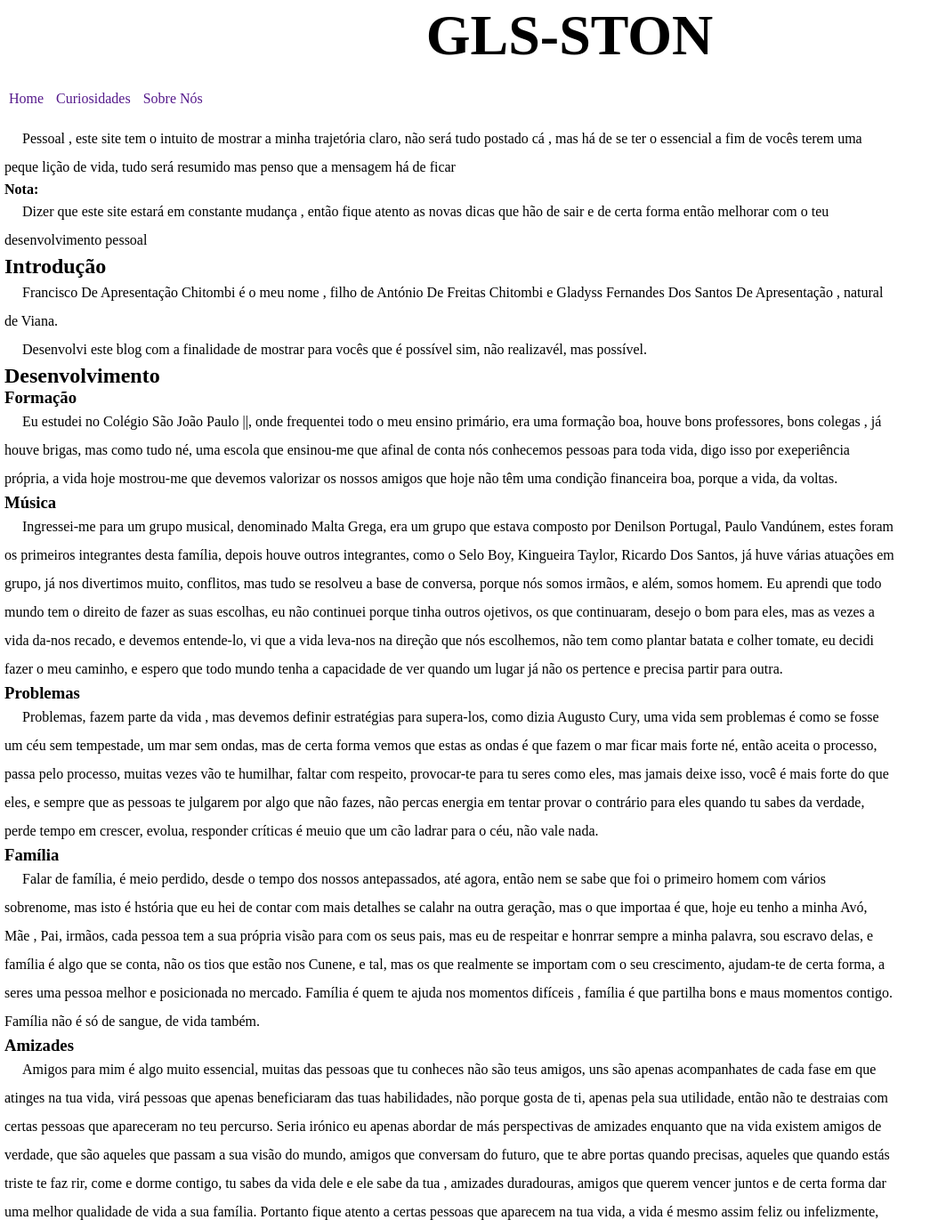
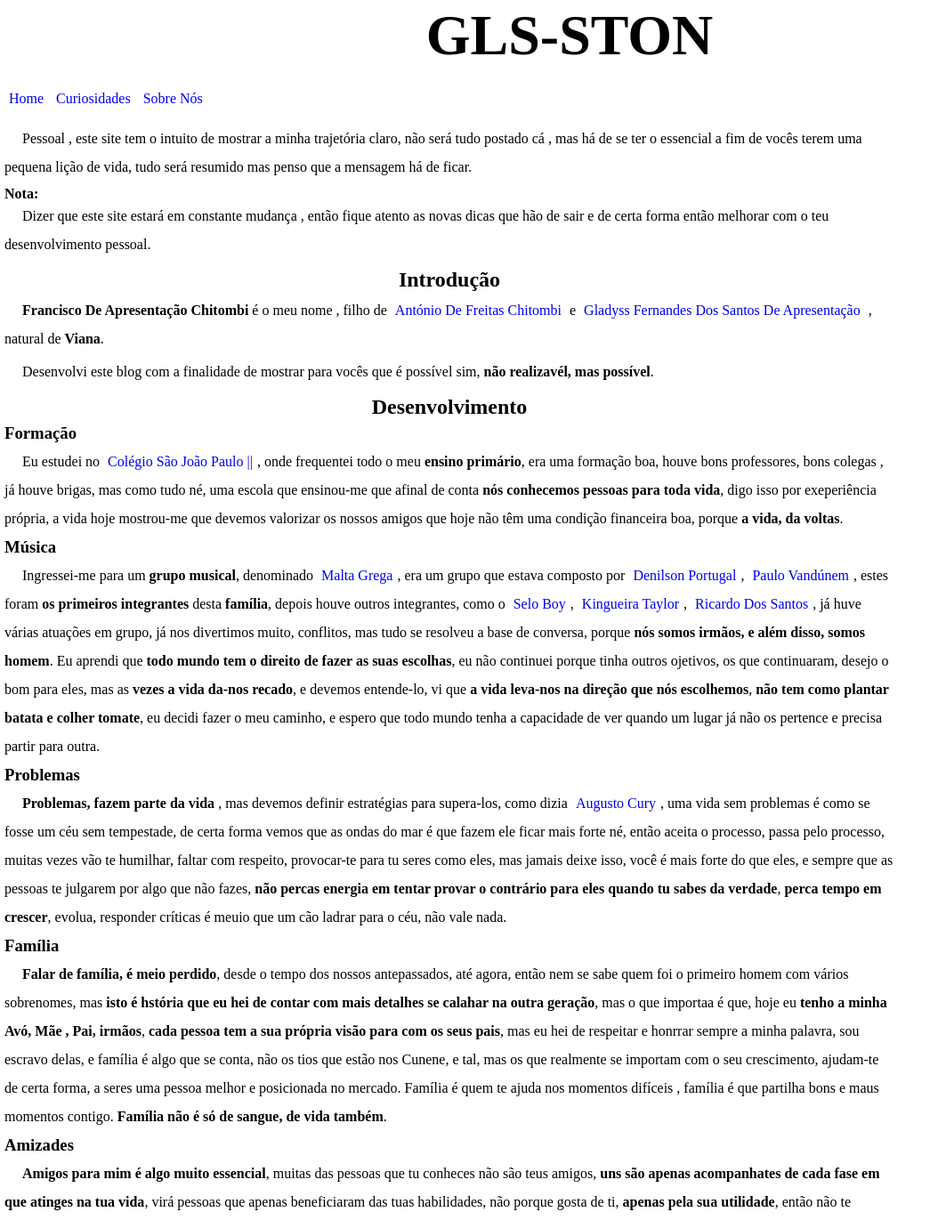
Before and after one commit to FranciscoChitombi/meusprojetospessoais, a plain HTML site: page minha_002/index.html in a window 1280 px wide. Shown: the part 47-1418 px from the top of the page at 89% size, without its empty margins (0-1063 px from the left). Drawn offline with Linux system fonts and the light colour scheme.

Commit message:
Atualizei o meu site

```diff
--- a/minha_002/index.html
+++ b/minha_002/index.html
@@ -15,50 +15,50 @@
 <main>
 <nav>
 
-        <a href="">Home</a>
-        <a href="">Curiosidades</a>
-        <a href="">Sobre Nós</a>
+        <a href="#">Home</a>
+        <a href="#">Curiosidades</a>
+        <a href="#">Sobre Nós</a>
 
 </nav>
 
-<p>Pessoal , este site tem o intuito de mostrar a minha trajetória claro, não será tudo postado cá , mas há de se ter o essencial a fim de vocês terem uma peque lição de vida, tudo será resumido mas penso que a mensagem há de ficar</p>
+<p>Pessoal , este site tem o intuito de mostrar a minha trajetória claro, não será tudo postado cá , mas há de se ter o essencial a fim de vocês terem uma pequena lição de vida, tudo será resumido mas penso que a mensagem há de ficar.</p>
 
 <h4>Nota:</h4>
 
-<p>Dizer que este site estará em constante mudança , então fique atento as novas dicas que hão de sair e de certa forma então melhorar com o teu desenvolvimento pessoal</p>
+<p>Dizer que este site estará em constante mudança , então fique atento as novas dicas que hão de sair e de certa forma então melhorar com o teu desenvolvimento pessoal.</p>
 
 <h2>Introdução</h2>
 
-<p>Francisco De Apresentação Chitombi é o meu nome , filho de António De Freitas Chitombi e Gladyss Fernandes Dos Santos De Apresentação , natural de Viana.</p>
+<p><strong>Francisco De Apresentação Chitombi</strong> é o meu nome , filho de <a href="#">António De Freitas Chitombi</a> e <a href="#">Gladyss Fernandes Dos Santos De Apresentação</a> , natural de <strong>Viana</strong>.</p>
 
-<p>Desenvolvi este blog com a finalidade de mostrar para vocês que é possível sim, não realizavél, mas possível.</p>
+<p>Desenvolvi este blog com a finalidade de mostrar para vocês que é possível sim, <strong>não realizavél, mas possível</strong>.</p>
 
 <h2>Desenvolvimento</h2>
 
 <h3>Formação</h3>
 
-<p>Eu estudei no Colégio São João Paulo ||, onde frequentei todo o meu ensino primário, era uma formação boa, houve bons professores, bons colegas , já houve brigas, mas como tudo né, uma escola que ensinou-me que afinal de conta nós conhecemos pessoas para toda vida, digo isso por exeperiência própria, a vida hoje mostrou-me que devemos valorizar os nossos amigos que hoje não têm uma condição financeira boa, porque a vida, da voltas. </p>
+<p>Eu estudei no <a href="#">Colégio São João Paulo ||</a>, onde frequentei todo o meu <strong>ensino primário</strong>, era uma formação boa, houve bons professores, bons colegas , já houve brigas, mas como tudo né, uma escola que ensinou-me que afinal de conta <strong>nós conhecemos pessoas para toda vida</strong>, digo isso por exeperiência própria, a vida hoje mostrou-me que devemos valorizar os nossos amigos que hoje não têm uma condição financeira boa, porque <strong>a vida, da voltas</strong>. </p>
 
 <h3>Música</h3>
 
-<p>Ingressei-me para um grupo musical, denominado Malta Grega, era um grupo que estava composto por Denilson Portugal, Paulo Vandúnem, estes foram os primeiros integrantes desta família, depois houve outros integrantes, como o Selo Boy, Kingueira Taylor, Ricardo Dos Santos, já huve várias atuações em grupo, já nos divertimos muito, conflitos, mas tudo se resolveu a base de conversa, porque nós somos irmãos, e além, somos homem. Eu aprendi que todo mundo tem o direito de fazer as suas escolhas, eu não continuei porque tinha outros ojetivos, os que continuaram, desejo o bom para eles, mas as vezes a vida da-nos recado, e devemos entende-lo, vi que a vida leva-nos na direção que nós escolhemos, não tem como plantar batata e colher tomate, eu decidi fazer o meu caminho, e espero que todo mundo tenha a capacidade de ver quando um lugar já não os pertence e precisa partir para outra.</p>
+<p>Ingressei-me para um <strong>grupo musical</strong>, denominado <a href="#">Malta Grega</a>, era um grupo que estava composto por <a href="#">Denilson Portugal</a>, <a href="#">Paulo Vandúnem</a>, estes foram <strong>os primeiros integrantes</strong> desta <strong>família</strong>, depois houve outros integrantes, como o <a href="#">Selo Boy</a>, <a href="#">Kingueira Taylor</a>, <a href="#">Ricardo Dos Santos</a>, já huve várias atuações em grupo, já nos divertimos muito, conflitos, mas tudo se resolveu a base de conversa, porque <strong>nós somos irmãos, e além disso, somos homem</strong>. Eu aprendi que <strong>todo mundo tem o direito de fazer as suas escolhas</strong>, eu não continuei porque tinha outros ojetivos, os que continuaram, desejo o bom para eles, mas as <strong>vezes a vida da-nos recado</strong>, e devemos entende-lo, vi que <strong>a vida leva-nos na direção que nós escolhemos</strong>, <strong>não tem como plantar batata e colher tomate</strong>, eu decidi fazer o meu caminho, e espero que todo mundo tenha a capacidade de ver quando um lugar já não os pertence e precisa partir para outra.</p>
 
 <h3>Problemas</h3>
 
 
-<p>Problemas, fazem parte da vida , mas devemos definir estratégias para supera-los, como dizia Augusto Cury, uma vida sem problemas é como se fosse um céu sem tempestade, um mar sem ondas, mas de certa forma vemos que estas as ondas é que fazem o mar ficar mais forte né, então aceita o processo, passa pelo processo, muitas vezes vão te humilhar, faltar com respeito, provocar-te para tu seres como eles, mas jamais deixe isso, você é mais forte do que eles, e sempre que as pessoas te julgarem por algo que não fazes, não percas energia em tentar provar o contrário para eles quando tu sabes da verdade, perde tempo em crescer, evolua, responder críticas é meuio que um cão ladrar para o céu, não vale nada.</p>
+<p><strong>Problemas, fazem parte da vida</strong> , mas devemos definir estratégias para supera-los, como dizia <a href="#">Augusto Cury</a>, uma vida sem problemas é como se fosse um céu sem tempestade, de certa forma vemos que as ondas do mar é que fazem ele ficar mais forte né, então aceita o processo, passa pelo processo, muitas vezes vão te humilhar, faltar com respeito, provocar-te para tu seres como eles, mas jamais deixe isso, você é mais forte do que eles, e sempre que as pessoas te julgarem por algo que não fazes, <strong>não percas energia em tentar provar o contrário para eles quando tu sabes da verdade</strong>, <strong>perca tempo em crescer</strong>, evolua, responder críticas é meuio que um cão ladrar para o céu, não vale nada.</p>
 
 <h3>Família</h3>
 
-<p>Falar de família, é meio perdido, desde o tempo dos nossos antepassados, até agora, então nem se sabe que foi o primeiro homem com vários sobrenome, mas isto é hstória que eu hei de contar com mais detalhes se calahr na outra geração, mas o que importaa é que, hoje eu tenho a minha Avó, Mãe , Pai, irmãos, cada pessoa tem a sua própria visão para com os seus pais, mas eu de respeitar e honrrar sempre a minha palavra, sou escravo delas, e família é algo que se conta, não os tios que estão nos Cunene, e tal, mas os que realmente se importam com o seu crescimento, ajudam-te de certa forma, a seres uma pessoa melhor e posicionada no mercado. Família é quem te ajuda nos momentos difíceis , família é que partilha bons e maus momentos contigo. Família não é só de sangue, de vida também. </p>
+<p><strong>Falar de família, é meio perdido</strong>, desde o tempo dos nossos antepassados, até agora, então nem se sabe quem foi o primeiro homem com vários sobrenomes, mas <strong>isto é hstória que eu hei de contar com mais detalhes se calahar na outra geração</strong>, mas o que importaa é que, hoje eu <strong>tenho a minha Avó, Mãe , Pai, irmãos</strong>, <strong>cada pessoa tem a sua própria visão para com os seus pais</strong>, mas eu hei de respeitar e honrrar sempre a minha palavra, sou escravo delas, e família é algo que se conta, não os tios que estão nos Cunene, e tal, mas os que realmente se importam com o seu crescimento, ajudam-te de certa forma, a seres uma pessoa melhor e posicionada no mercado. Família é quem te ajuda nos momentos difíceis , família é que partilha bons e maus momentos contigo. <strong>Família não é só de sangue, de vida também</strong>. </p>
 
 <h3>Amizades</h3>
 
-<p>Amigos para mim é algo muito essencial, muitas das pessoas que tu conheces não são teus amigos, uns são apenas acompanhates de cada fase em que atinges na tua vida, virá pessoas que apenas beneficiaram das tuas habilidades, não porque gosta de ti, apenas pela sua utilidade, então não te destraias com certas pessoas que apareceram no teu percurso. Seria irónico eu apenas abordar de más perspectivas de amizades enquanto que na vida existem amigos de verdade, que são aqueles que passam a sua visão do mundo, amigos que conversam do futuro, que te abre portas quando precisas, aqueles que quando estás triste te faz rir, come e dorme contigo, tu sabes da vida dele e ele sabe da tua , amizades duradouras, amigos que querem vencer juntos e de certa forma dar uma melhor qualidade de vida a sua família. Portanto fique atento a certas pessoas que aparecem na tua vida, a vida é mesmo assim feliz ou infelizmente, temos de aceitar a realidade da vida e dar a volta quando ela nos magoar, vamos todos vencer.</p>
+<p><strong>Amigos para mim é algo muito essencial</strong>, muitas das pessoas que tu conheces não são teus amigos, <strong>uns são apenas acompanhates de cada fase em que atinges na tua vida</strong>, virá pessoas que apenas beneficiaram das tuas habilidades, não porque gosta de ti, <strong>apenas pela sua utilidade</strong>, então não te destraias com certas pessoas que apareceram no teu percurso. Seria irónico eu apenas abordar de más perspectivas de amizades enquanto que <strong>na vida existem amigos de verdade</strong>, que são aqueles que passam a sua visão do mundo, amigos que conversam do futuro, que te abre portas quando precisas, aqueles que quando estás triste te faz rir, come e dorme contigo, tu sabes da vida dele e ele sabe da tua , amizades duradouras, amigos que querem vencer juntos e de certa forma dar uma melhor qualidade de vida a sua família. Portanto fique atento a certas pessoas que aparecem na tua vida, a vida é mesmo assim, feliz ou infelizmente, <strong>temos de aceitar a realidade da vida e dar a volta quando ela nos magoar</strong>, vamos todos vencer.</p>
 
 <h2>Conclusão</h2>
 
-<p>Quero terminar esta minha abordagem de modo a encorajar todo mundo a seguir o teu futuro, lembra que tudo vai de acordo a nossa realidade, nunca faça algo que vos faz perder tempo e não faz a vossa vida progredir, se eu estou aqui hoje a desenvolver este site para vocês, é porque eu sei que de certa forma vai me ajudar a crescer, melhorar a cada dia, e ser bom naquilo que faço, sinto que estas dicas foram muito valiosas, faltou coisas? Claro faltou, mas não devemos ter pressa, com a fé de Deus, se cuidem e amam vocês mesmo, sejam felizes. GLS-Ston</p>
+<p>Quero terminar esta minha abordagem de modo a encorajar todo mundo a seguir o teu futuro, lembra que tudo vai de acordo a nossa realidade, <strong>nunca faça algo que vos faz perder tempo e não faz a vossa vida progredir</strong>, se eu estou aqui hoje a desenvolver este site para vocês, é porque eu sei que de certa forma vai me ajudar a crescer, melhorar a cada dia, e ser bom naquilo que faço, sinto que estas dicas foram muito valiosas, faltou coisas? Claro faltou, mas não devemos ter pressa, <strong>com a fé de Deus, se cuidem e amam vocês mesmo</strong>, sejam felizes. <strong>GLS-Ston</strong></p>
 
 <footer><p>Site desenvolvido pela equipe GLS-STON</p></footer>
 </main>
--- a/minha_002/style.css
+++ b/minha_002/style.css
@@ -15,7 +15,19 @@ header{
 
 header > h1{
     padding-bottom: 20px;
+}
 
+h2{
+   text-align: center;
+   padding: 5px;
+}
+
+h3{
+    padding-bottom: 5px;
+}
+
+p{
+    padding-bottom: 5px;
 }
 
 nav{
@@ -34,8 +46,15 @@ main p{
 
 }
 
+
+
 a {
     margin-right: 30px;
     margin: 5px;
     text-decoration: none;
 }
+
+footer{
+    text-align: center;
+
+}
```
